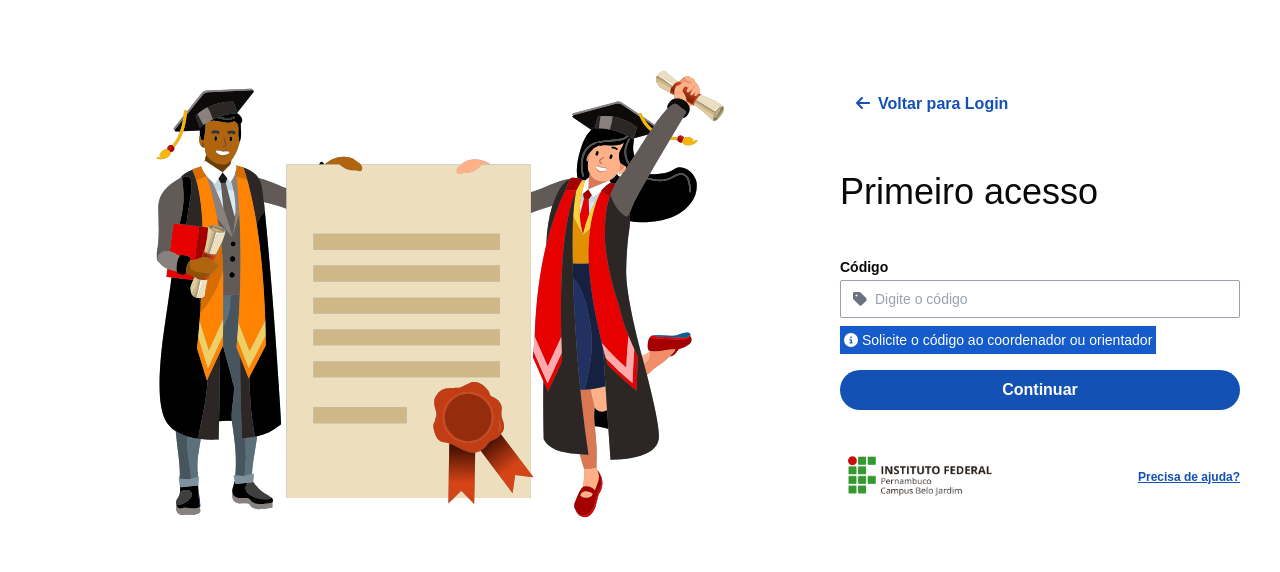
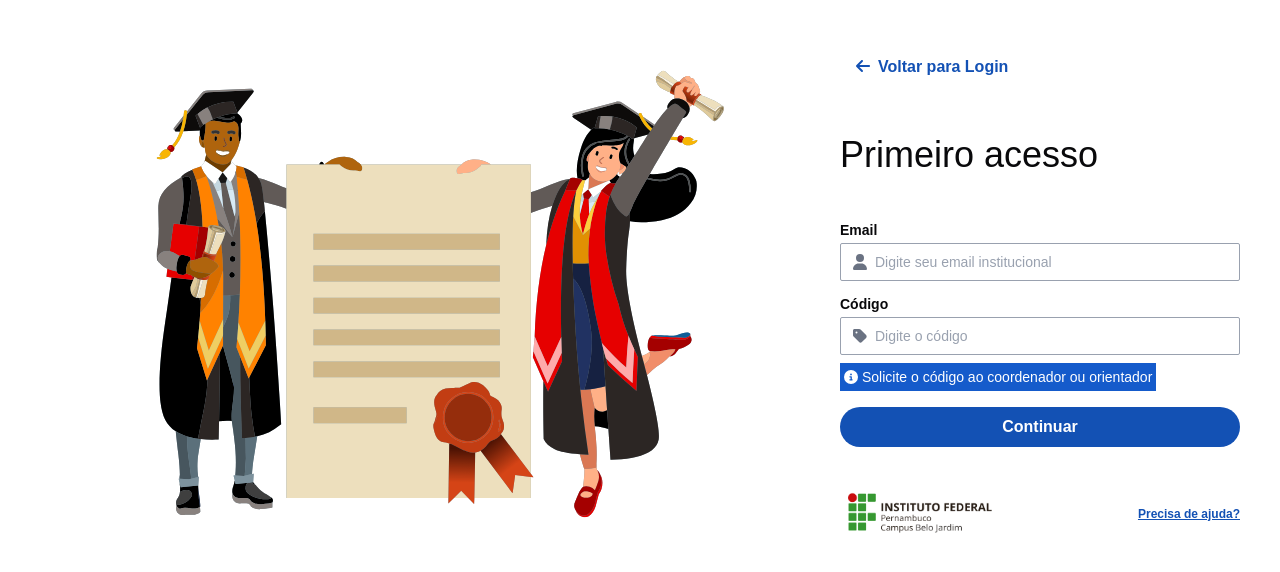
Before and after one commit to ifpebj-ti/gestao-tccs, a Next.js app in the folder frontend/: page /firstAccess in a window 1280 px wide. Shown: the part 106-678 px from the top of the page. Built offline with nearby package versions, Linux system fonts and the light colour scheme; a web font is replaced by a local one.

Commit message:
feat: implement first access form with validation and submission handling

```diff
--- a/frontend/src/app/firstAccess/page.tsx
+++ b/frontend/src/app/firstAccess/page.tsx
@@ -1,24 +1,25 @@
 'use client';
 
-import { useState } from 'react';
 import Link from 'next/link';
 import { Button } from '@/components/ui/button';
 import { Input } from '@/components/ui/input';
 import { Label } from '@/components/ui/label';
-import { faArrowLeft, faTag } from '@fortawesome/free-solid-svg-icons';
+import { faArrowLeft, faTag, faUser } from '@fortawesome/free-solid-svg-icons';
 import Image from 'next/image';
 import LoginImage from '../../../public/login image.svg';
 import IFPELogo from '../../../public/IFPE Logo.png';
+import { useFirstAccess } from '@/app/hooks/useFirstAccess';
 
 export default function FirstAccess() {
-  const [code, setCode] = useState('');
+  const { form, submitForm } = useFirstAccess();
+  const {
+    register,
+    handleSubmit,
+    formState: { errors }
+  } = form;
 
   const handleRedirectToLogin = () => {
     window.location.href = '/';
-  };
-
-  const handleRedirectToAutoRegister = () => {
-    window.location.href = '/autoRegister';
   };
 
   return (
@@ -40,20 +41,35 @@ export default function FirstAccess() {
           <h1 className="text-2xl lg:text-4xl font-medium my-6">
             Primeiro acesso
           </h1>
-          <div className="flex flex-col gap-4">
+          <form
+            className="flex flex-col gap-4"
+            onSubmit={handleSubmit(submitForm)}
+          >
             <div className="grid items-center gap-1.5">
-              <Label className="font-semibold" htmlFor="code">
+              <Label className="font-semibold" htmlFor="userEmail">
+                Email
+              </Label>
+              <Input
+                placeholder="Digite seu email institucional"
+                icon={faUser}
+                errorText={errors.userEmail?.message?.toString()}
+                {...register('userEmail')}
+              />
+            </div>
+            <div className="grid items-center gap-1.5">
+              <Label className="font-semibold" htmlFor="accessCode">
                 Código
               </Label>
               <Input
                 placeholder="Digite o código"
-                value={code}
-                onChange={(e) => setCode(e.target.value)}
                 icon={faTag}
                 helperText="Solicite o código ao coordenador ou orientador"
+                errorText={errors.accessCode?.message?.toString()}
+                {...register('accessCode')}
               />
             </div>
-            <Button onClick={handleRedirectToAutoRegister}>Continuar</Button>
+            <Button type="submit">Continuar</Button>
+          </form>
           <Button
             icon={faArrowLeft}
             className="lg:hidden block"
@@ -62,7 +78,6 @@ export default function FirstAccess() {
           >
             Voltar para Login
           </Button>
-          </div>
         </div>
         {/* footer desktop */}
         <div className="lg:flex hidden items-center justify-between w-full">
--- /dev/null
+++ b/frontend/src/app/hooks/useFirstAccess.ts
@@ -0,0 +1,55 @@
+import { SubmitHandler, useForm } from 'react-hook-form';
+import { zodResolver } from '@hookform/resolvers/zod';
+import { firstAccessSchema, FirstAccessSchemaType } from '@/app/schemas/firstAccessSchema';
+import { toast } from 'react-toastify';
+
+export function useFirstAccess() {
+  const form = useForm<FirstAccessSchemaType>({
+    resolver: zodResolver(firstAccessSchema),
+    defaultValues: {
+      userEmail: '',
+      accessCode: ''
+    }
+  });
+
+  const submitForm: SubmitHandler<FirstAccessSchemaType> = async (data) => {
+    try {
+      const response = await fetch(process.env.NEXT_PUBLIC_API_URL + '/api/AccessCode/verify', {
+        method: 'POST',
+        headers: {
+          'Content-Type': 'application/json'
+        },
+        body: JSON.stringify({
+          userEmail: data.userEmail,
+          accessCode: data.accessCode
+        })
+      });
+
+      console.log('Dados enviados:', {
+        userEmail: data.userEmail,
+        accessCode: data.accessCode
+        });
+
+        console.log('Resposta do servidor:', response);
+
+      if (response.ok) {
+        const contentType = response.headers.get('content-type');
+        if (contentType && contentType.includes('application/json')) {
+          const result = await response.json();
+          toast.success('Código de acesso verificado com sucesso!');
+            window.location.href = '/autoRegister';
+          console.log('Resposta JSON do servidor:', result);
+        } else {
+          toast.success('Código de acesso verificado com sucesso!');
+        }
+      } else {
+        toast.error(`Erro na requisição: ${response.status} ${response.statusText}`);
+      }
+    } catch (error) {
+      toast.error('Erro ao enviar o código de acesso. Tente novamente mais tarde.');
+      console.error('Erro ao enviar o código de acesso:', error);
+    }
+  };
+
+  return { form, submitForm };
+}
--- /dev/null
+++ b/frontend/src/app/schemas/firstAccessSchema.ts
@@ -0,0 +1,13 @@
+import { z } from 'zod';
+
+export const firstAccessSchema = z.object({
+  userEmail: z
+    .string()
+    .min(1, { message: 'Campo obrigatório' })
+    .email('Email Inválido'),
+  accessCode: z
+    .string()
+    .min(1, { message: 'Campo obrigatório' })
+}).required();
+
+export type FirstAccessSchemaType = z.infer<typeof firstAccessSchema>;
```
Lines whose indentation alone changed are shown as unchanged.
